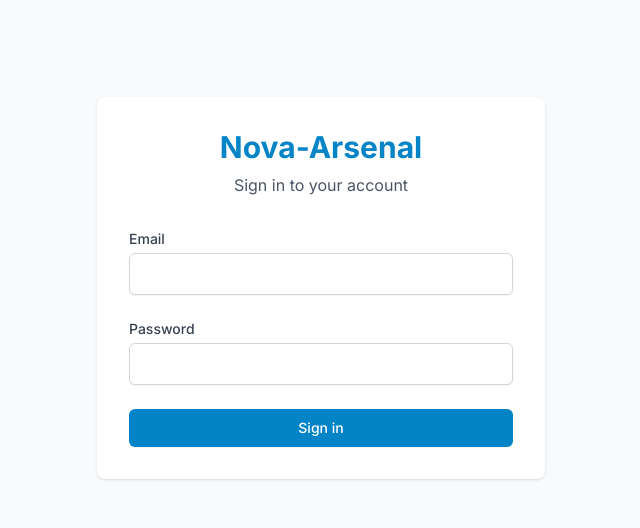
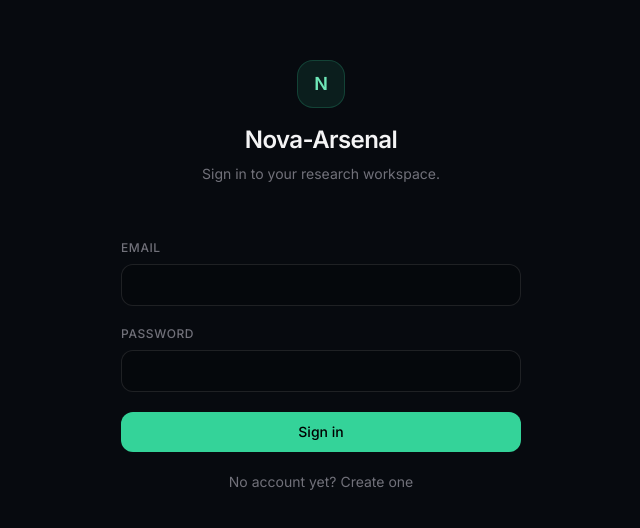
Before and after one commit to Informant254/Nova-arsenal, a Next.js app in the folder clients/web/: page /login in a window 1280 px wide. Shown: the part 112-640 px from the top of the page, without its empty margins (319-959 px from the left). Built offline with nearby package versions, Linux system fonts and the light colour scheme.

Commit message:
web: modernize page.tsx

```diff
--- a/clients/web/app/login/page.tsx
+++ b/clients/web/app/login/page.tsx
@@ -1,97 +1,163 @@
 'use client';
 
-import { useState } from 'react';
-import { signIn } from 'next-auth/react';
+import { FormEvent, useState } from 'react';
 import { useRouter } from 'next/navigation';
 
 export default function LoginPage() {
   const router = useRouter();
+  const [mode, setMode] = useState<'login' | 'register'>('login');
   const [email, setEmail] = useState('');
+  const [username, setUsername] = useState('');
   const [password, setPassword] = useState('');
   const [error, setError] = useState('');
   const [loading, setLoading] = useState(false);
 
-  const handleSubmit = async (e: React.FormEvent) => {
-    e.preventDefault();
+  async function submit(event: FormEvent) {
+    event.preventDefault();
     setLoading(true);
     setError('');
 
     try {
-      const result = await signIn('credentials', {
-        email,
-        password,
-        redirect: false,
+      if (mode === 'register') {
+        const register = await fetch('/api/nova/auth/register', {
+          method: 'POST',
+          headers: { 'content-type': 'application/json' },
+          body: JSON.stringify({ email, username, password }),
+        });
+
+        if (!register.ok) {
+          const data = await register.json().catch(() => ({}));
+          throw new Error(data.detail || 'Could not create account');
+        }
+      }
+
+      const loginResponse = await fetch('/api/auth/login', {
+        method: 'POST',
+        headers: { 'content-type': 'application/json' },
+        body: JSON.stringify({ email, password }),
       });
 
-      if (result?.error) {
-        setError('Invalid email or password');
-      } else {
-        router.push('/');
-        router.refresh();
+      if (!loginResponse.ok) {
+        const data = await loginResponse.json().catch(() => ({}));
+        throw new Error(data.detail || 'Invalid email or password');
       }
+
+      window.localStorage.removeItem('nova_chat_session');
+      const next = new URLSearchParams(window.location.search).get('next');
+      const safeNext =
+        next && next.startsWith('/') && !next.startsWith('//') && !next.includes('\\')
+          ? next
+          : '/';
+      router.replace(safeNext);
+      router.refresh();
     } catch (err) {
-      setError('An error occurred');
+      setError(err instanceof Error ? err.message : 'Authentication failed');
     } finally {
       setLoading(false);
     }
-  };
+  }
 
   return (
-    <div className="min-h-screen flex items-center justify-center bg-gray-50">
-      <div className="max-w-md w-full space-y-8 p-8 bg-white rounded-lg shadow">
-        <div>
-          <h1 className="text-center text-3xl font-bold text-nova-600">
-            Nova-Arsenal
-          </h1>
-          <h2 className="mt-2 text-center text-gray-600">
-            Sign in to your account
-          </h2>
+    <main className="grid min-h-screen place-items-center bg-[#070a0f] p-5 text-zinc-100">
+      <div className="w-full max-w-md">
+        <div className="mb-8 text-center">
+          <div className="mx-auto mb-4 grid h-12 w-12 place-items-center rounded-2xl border border-emerald-400/20 bg-emerald-400/10 text-lg font-semibold text-emerald-300">
+            N
+          </div>
+          <h1 className="text-2xl font-semibold tracking-tight">Nova-Arsenal</h1>
+          <p className="mt-2 text-sm text-zinc-500">
+            {mode === 'login' ? 'Sign in to your research workspace.' : 'Create your local Nova account.'}
+          </p>
         </div>
 
-        <form className="mt-8 space-y-6" onSubmit={handleSubmit}>
+        <form onSubmit={submit} className="panel space-y-5 p-6">
           {error && (
-            <div className="bg-red-50 text-red-600 p-3 rounded text-sm">
+            <div className="rounded-xl border border-red-400/20 bg-red-400/5 p-3 text-sm text-red-300">
               {error}
             </div>
           )}
 
-          <div>
-            <label htmlFor="email" className="block text-sm font-medium text-gray-700">
-              Email
-            </label>
+          {mode === 'register' && (
+            <Field label="Username">
+              <input
+                value={username}
+                onChange={(event) => setUsername(event.target.value)}
+                minLength={3}
+                required
+                autoComplete="username"
+                className="w-full rounded-xl border border-white/10 bg-black/20 px-3 py-2.5 text-sm outline-none focus:border-emerald-400/30 focus:ring-2 focus:ring-emerald-400/10"
+              />
+            </Field>
+          )}
+
+          <Field label="Email">
             <input
-              id="email"
               type="email"
               value={email}
-              onChange={(e) => setEmail(e.target.value)}
-              className="mt-1 block w-full px-3 py-2 border border-gray-300 rounded-md shadow-sm focus:outline-none focus:ring-nova-500 focus:border-nova-500"
+              onChange={(event) => setEmail(event.target.value)}
               required
+              autoComplete="email"
+              className="w-full rounded-xl border border-white/10 bg-black/20 px-3 py-2.5 text-sm outline-none focus:border-emerald-400/30 focus:ring-2 focus:ring-emerald-400/10"
             />
-          </div>
+          </Field>
 
-          <div>
-            <label htmlFor="password" className="block text-sm font-medium text-gray-700">
-              Password
-            </label>
+          <Field label="Password">
             <input
-              id="password"
               type="password"
               value={password}
-              onChange={(e) => setPassword(e.target.value)}
-              className="mt-1 block w-full px-3 py-2 border border-gray-300 rounded-md shadow-sm focus:outline-none focus:ring-nova-500 focus:border-nova-500"
+              onChange={(event) => setPassword(event.target.value)}
+              minLength={8}
               required
+              autoComplete={mode === 'login' ? 'current-password' : 'new-password'}
+              className="w-full rounded-xl border border-white/10 bg-black/20 px-3 py-2.5 text-sm outline-none focus:border-emerald-400/30 focus:ring-2 focus:ring-emerald-400/10"
             />
-          </div>
+          </Field>
 
           <button
             type="submit"
             disabled={loading}
-            className="w-full flex justify-center py-2 px-4 border border-transparent rounded-md shadow-sm text-sm font-medium text-white bg-nova-600 hover:bg-nova-700 focus:outline-none focus:ring-2 focus:ring-offset-2 focus:ring-nova-500 disabled:opacity-50"
+            className="w-full rounded-xl bg-emerald-400 px-4 py-2.5 text-sm font-medium text-black transition hover:bg-emerald-300 disabled:opacity-50"
           >
-            {loading ? 'Signing in...' : 'Sign in'}
+            {loading
+              ? mode === 'login'
+                ? 'Signing in…'
+                : 'Creating account…'
+              : mode === 'login'
+                ? 'Sign in'
+                : 'Create account'}
+          </button>
+
+          <button
+            type="button"
+            onClick={() => {
+              setMode((current) => (current === 'login' ? 'register' : 'login'));
+              setError('');
+            }}
+            className="w-full text-sm text-zinc-500 transition hover:text-zinc-300"
+          >
+            {mode === 'login'
+              ? 'No account yet? Create one'
+              : 'Already have an account? Sign in'}
           </button>
         </form>
       </div>
-    </div>
+    </main>
   );
 }
+
+function Field({
+  label,
+  children,
+}: {
+  label: string;
+  children: React.ReactNode;
+}) {
+  return (
+    <label className="block">
+      <span className="mb-2 block text-xs font-medium uppercase tracking-wider text-zinc-500">
+        {label}
+      </span>
+      {children}
+    </label>
+  );
+}
```
